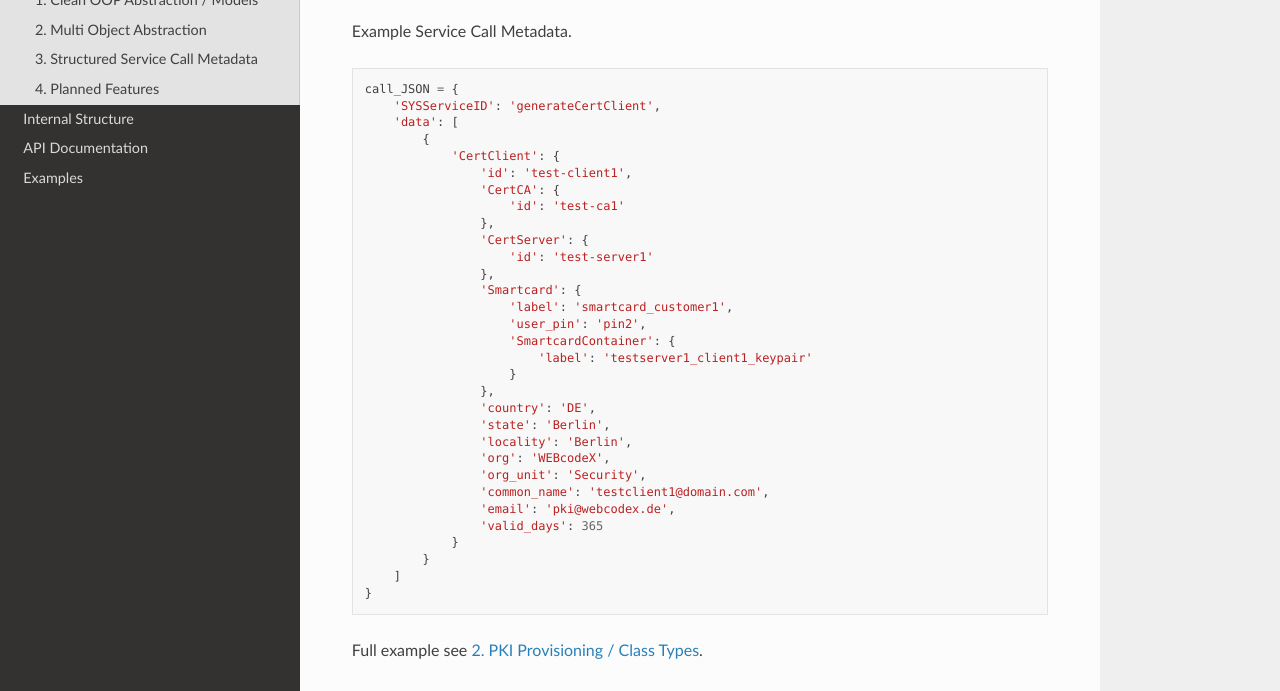
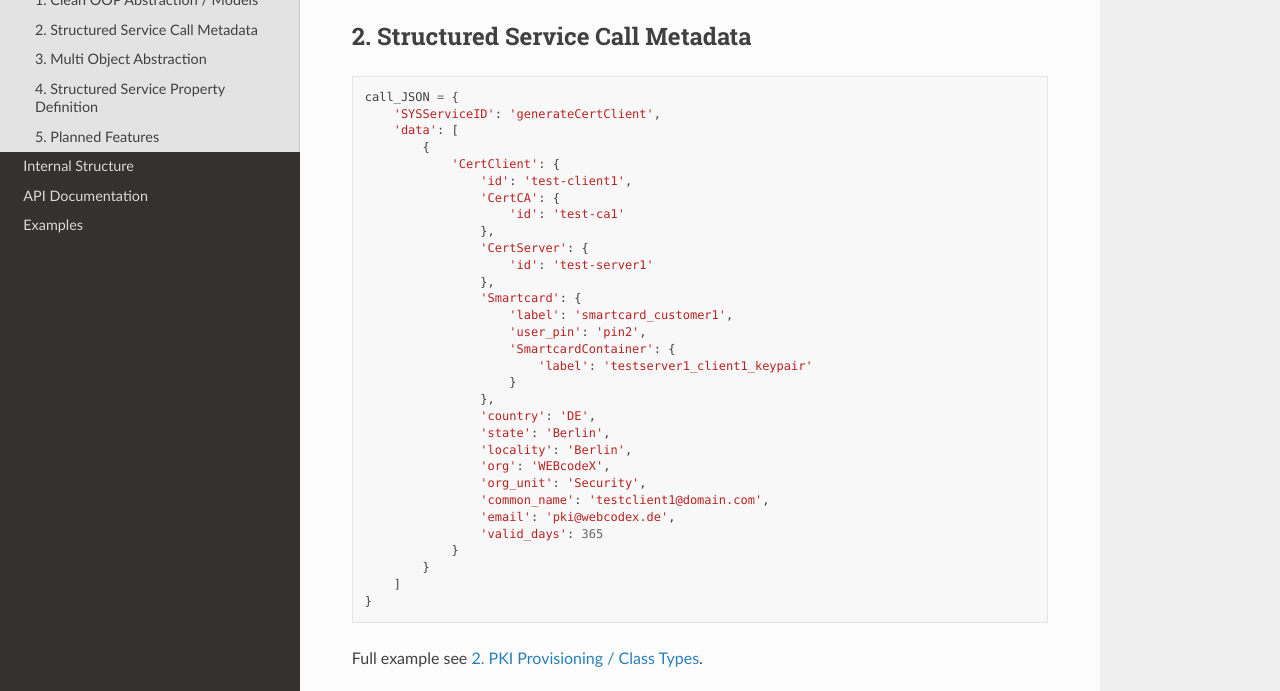
Before and after one commit to clauspruefer/python-micro-esb, a Sphinx documentation site: the page built from doc/source/features.rst, in a window 1280 px wide and 1400 px high, scrolled down 248 px, cut to the strip 240-931 px from the top of the window. Built offline with Sphinx 7.4.7 and the Read the Docs theme 3.1.0, drawn with Linux system fonts in a browser that asks for light colours; some of the changed text lies outside the part shown.

Commit message:
Restructure features

```diff
--- a/doc/source/features.rst
+++ b/doc/source/features.rst
@@ -17,7 +17,8 @@ Example Implementation Code.
 .. literalinclude:: ../../example/02-pki-management/service_implementation.py
     :linenos:
 
-Example Service Call Metadata.
+2. Structured Service Call Metadata
+===================================
 
 .. code-block:: python
 
@@ -65,8 +66,8 @@ Process multiple hierarchical input metadata elements at once.
 
 Full example see :ref:`example-number1`.
 
-3. Structured Service Call Metadata
-===================================
+4. Structured Service Property Definition
+=========================================
 
 Define structured service call properties.
 
@@ -75,7 +76,7 @@ Define structured service call properties.
 
 Full example see :ref:`example-number2`.
 
-4. Planned Features
+5. Planned Features
 ===================
 
 - Service Registry
```
Also changed, not shown: other parts of doc/source/features.rst (+1 -1 lines).
